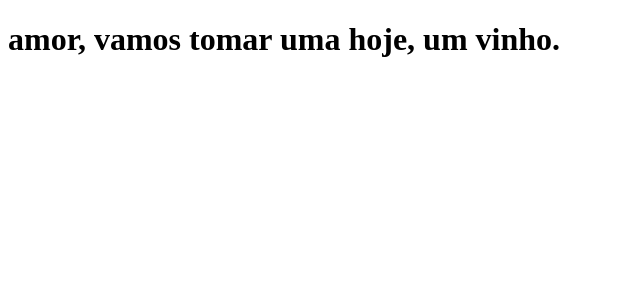
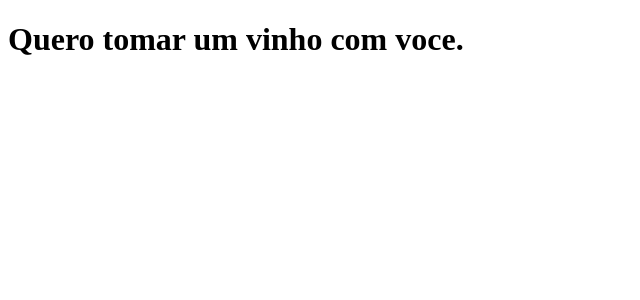
Before and after one commit to marceloairesdasneves/clone-tabnews, a Next.js app: page / in a window 1280 px wide. Shown: the top 300 px of the page, without its empty margins (0-640 px from the left). Built offline with nearby package versions, Linux system fonts and the light colour scheme.

Commit message:
Update index.js
quero tomar um vinho com voce

```diff
--- a/pages/index.js
+++ b/pages/index.js
@@ -1,4 +1,4 @@
 function Home() {
-  return <h1>amor, vamos tomar uma hoje, um vinho.</h1>;
+  return <h1>Quero tomar um vinho com voce.</h1>;
 }
 export default Home;
```
